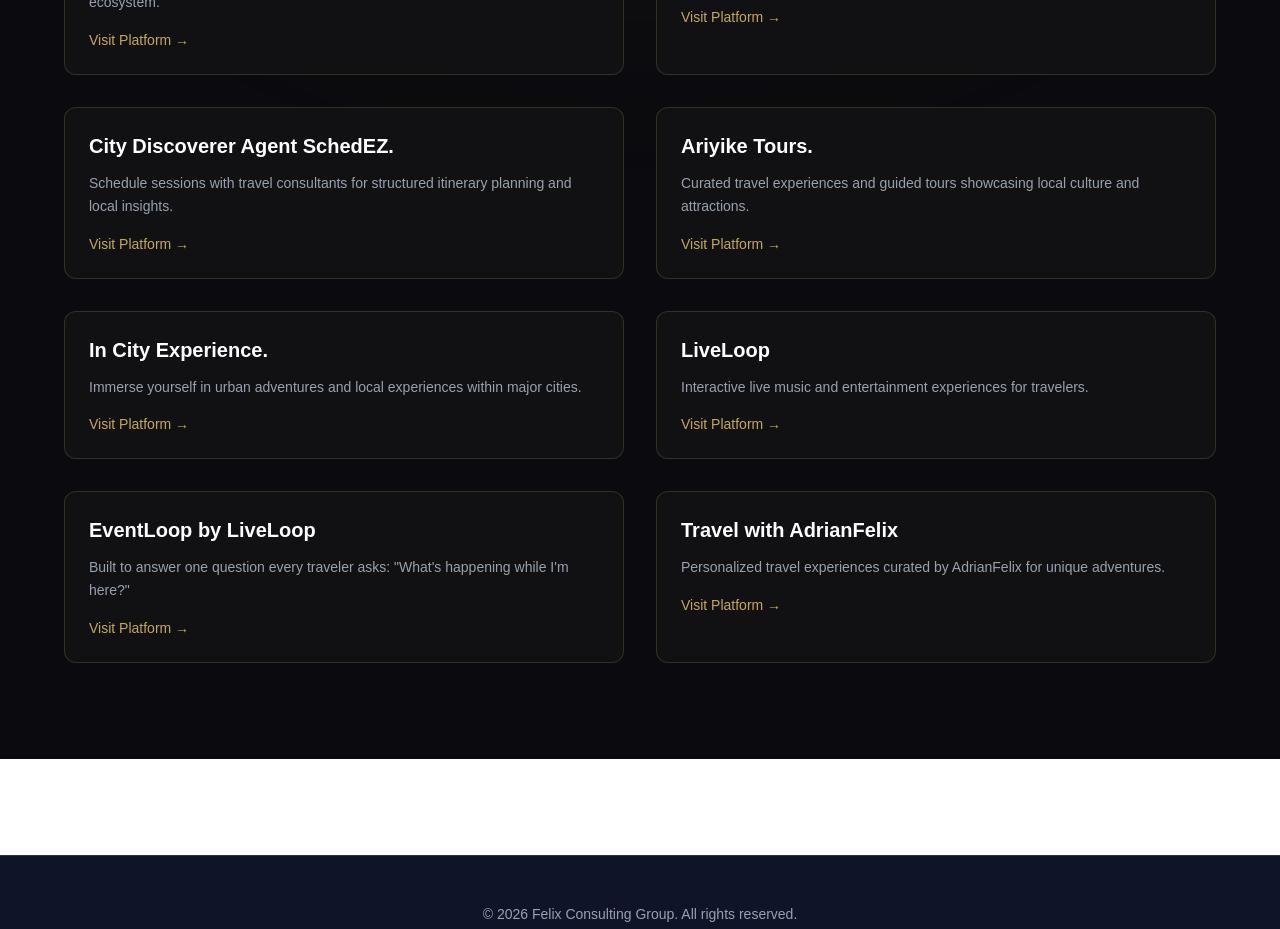
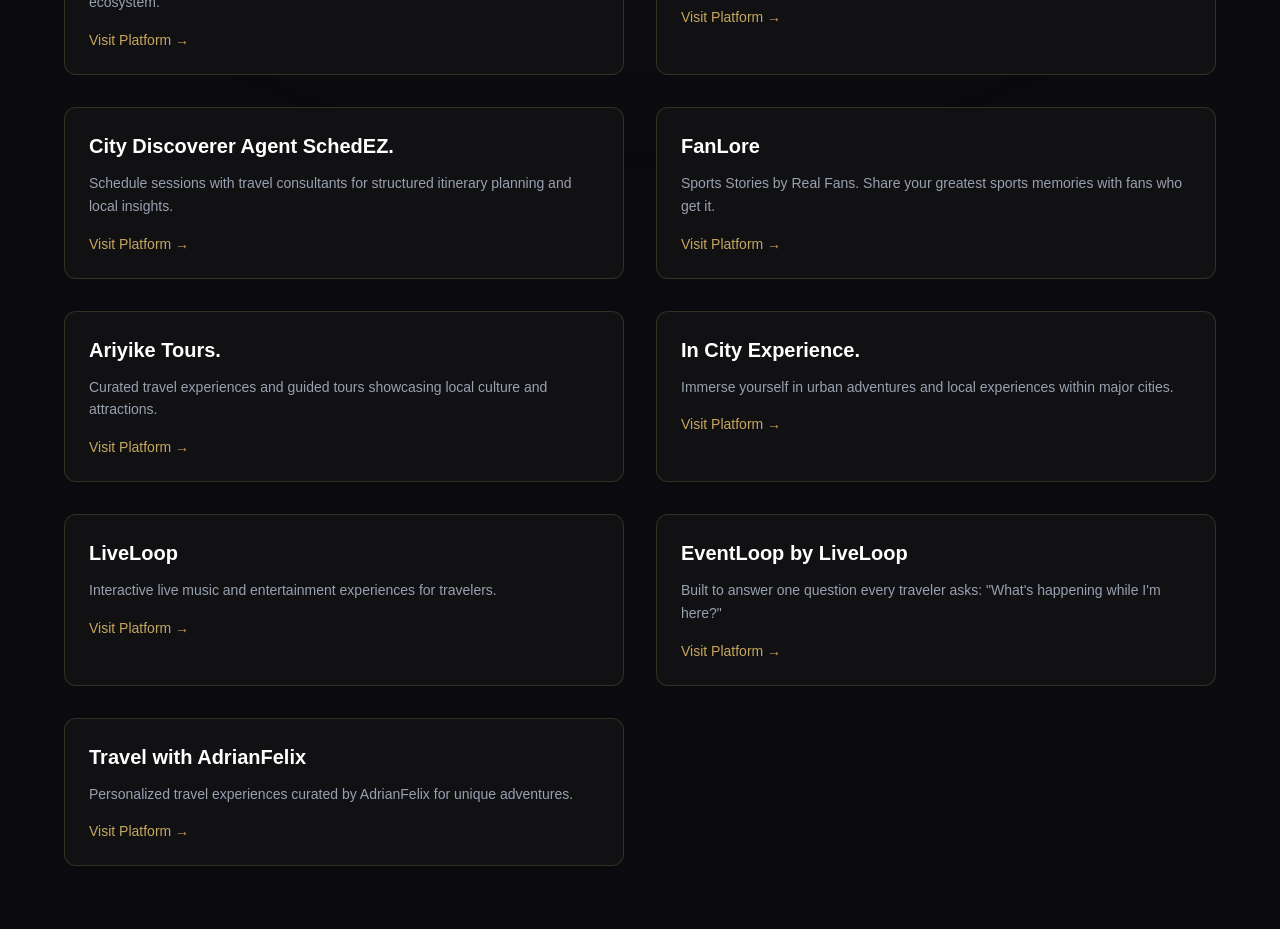
Before and after one commit to felabayomi/felix-consult, a Next.js app: page /travel in a window 1280 px wide. Shown: the part 1260-2189 px from the top of the page. Built offline with nearby package versions, Linux system fonts and the light colour scheme.

Commit message:
added fanlore

```diff
--- a/app/travel/page.tsx
+++ b/app/travel/page.tsx
@@ -110,6 +110,10 @@ export default function TravelDivision() {
             url="https://citydiscoverer.guide/book"
           />
 
+          <DivisionItem name="FanLore"
+            description="Sports Stories by Real Fans. Share your greatest sports memories with fans who get it."
+            url="https://apps.apple.com/us/app/fanlore/id6760257973"
+          />
           <DivisionItem name="Ariyike Tours."
             description="Curated travel experiences and guided tours showcasing local culture and attractions."
             url="#"
```
